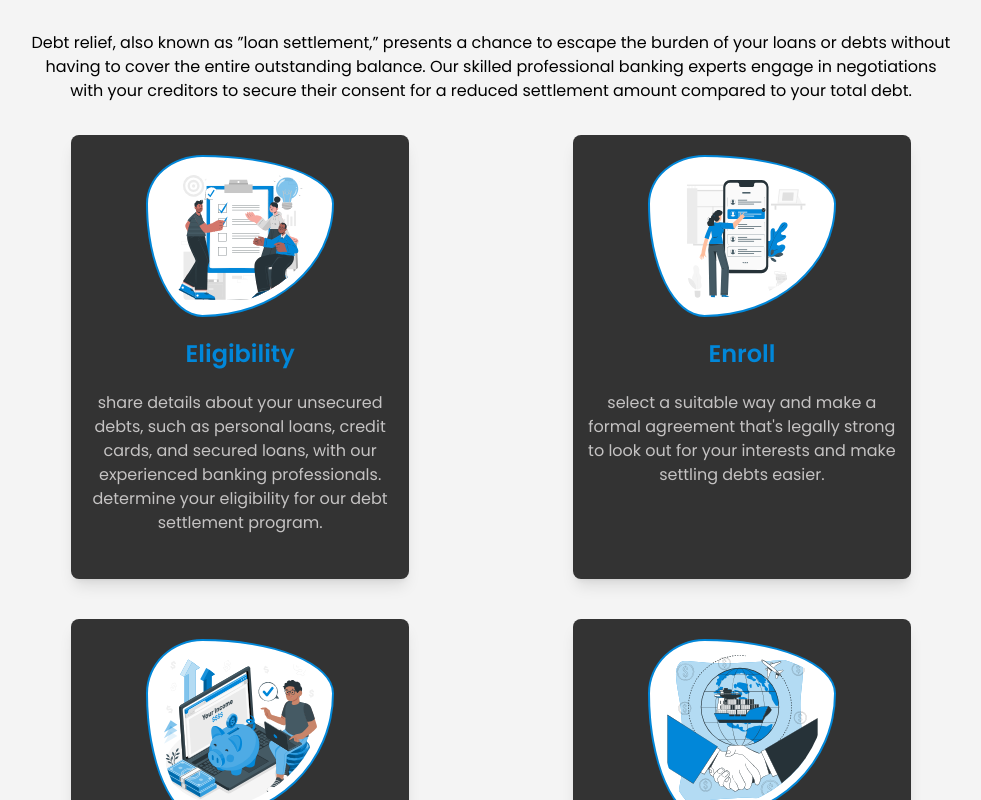
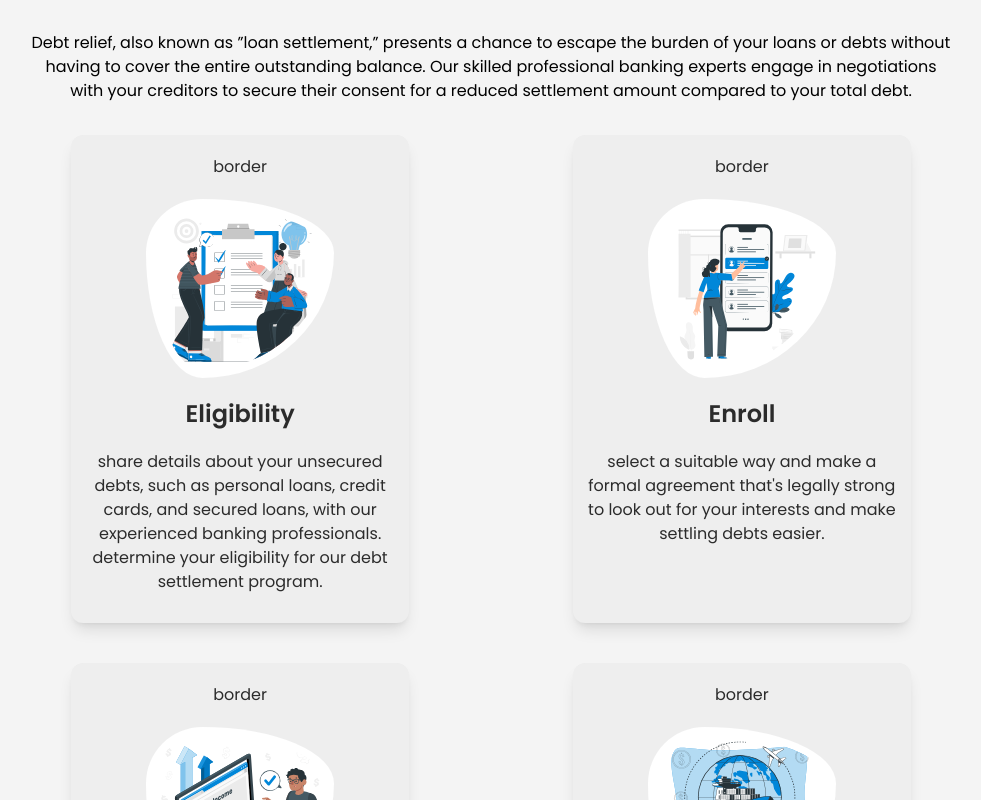
Before and after one commit to developerjay18/ds-website, a React (Vite) app: page / in a window 1280 px wide. Shown: the part 800-1600 px from the top of the page, without its empty margins (149-1130 px from the left). Built offline with nearby package versions, Linux system fonts and the light colour scheme.

Commit message:
updating process section

```diff
--- a/src/components/ProcessSection/ProcessCard.jsx
+++ b/src/components/ProcessSection/ProcessCard.jsx
@@ -2,19 +2,19 @@ import React from 'react';
 
 function ProcessCard({ imgSrc, title, detail }) {
   return (
-    <div className="shadow-lg hover:shadow-profBlue cursor-pointer py-5 px-3 rounded-lg w-[31%] flex flex-col justify-center items-center gap-5 bg-[#333333] text-white">
+    <div className="shadow-lg hover:shadow-profBlue cursor-pointer py-5 px-3 rounded-xl w-[31%] flex flex-col justify-center items-center gap-5 bg-[#eeeeee] text-mateBlack">border
       {/* images */}
       <div className="image flex justify-center h-[40%]">
         <img
           src={imgSrc}
           alt="process-img"
-          className="bg-white border-2 border-profBlue cloudy-wavy p-2 w-[60%] hover:shadow-lg hover:shadow-profBlue"
+          className="bg-white cloudy-wavy p-2 w-[60%] hover:shadow-lg hover:shadow-profBlue"
         />
       </div>
-      <div className="title h-[10%] w-full flex justify-center items-center font-semibold capitalize text-2xl hover:text-white text-profBlue">
+      <div className="title h-[10%] w-full flex justify-center items-center font-semibold capitalize text-2xl hover:text-profBlue text-mateBlack">
         {title}
       </div>
-      <div className="detail h-[50%] text-lightGrey text-center text-md">
+      <div className="detail h-[50%] text-mateBlack text-md text-center text-md">
         {detail}
       </div>
     </div>
--- a/src/components/ProcessSection/ProcessSection.jsx
+++ b/src/components/ProcessSection/ProcessSection.jsx
@@ -6,7 +6,7 @@ import data from './data';
 function ProcessSection() {
   const [hover, setHover] = useState(false);
   return (
-    <div className="px-5 lg:px-24 py-16 font-Poppins flex flex-col justify-center items-center gap-8 bg-[#f4f4f4]">
+    <div className="px-5 lg:px-24 py-16 font-Poppins flex flex-col justify-center items-center gap-8 bg-[#f4f4f4] border-0">
       {/* heading section */}
       <div className="px-20 flex flex-col gap-8">
         <div
```
